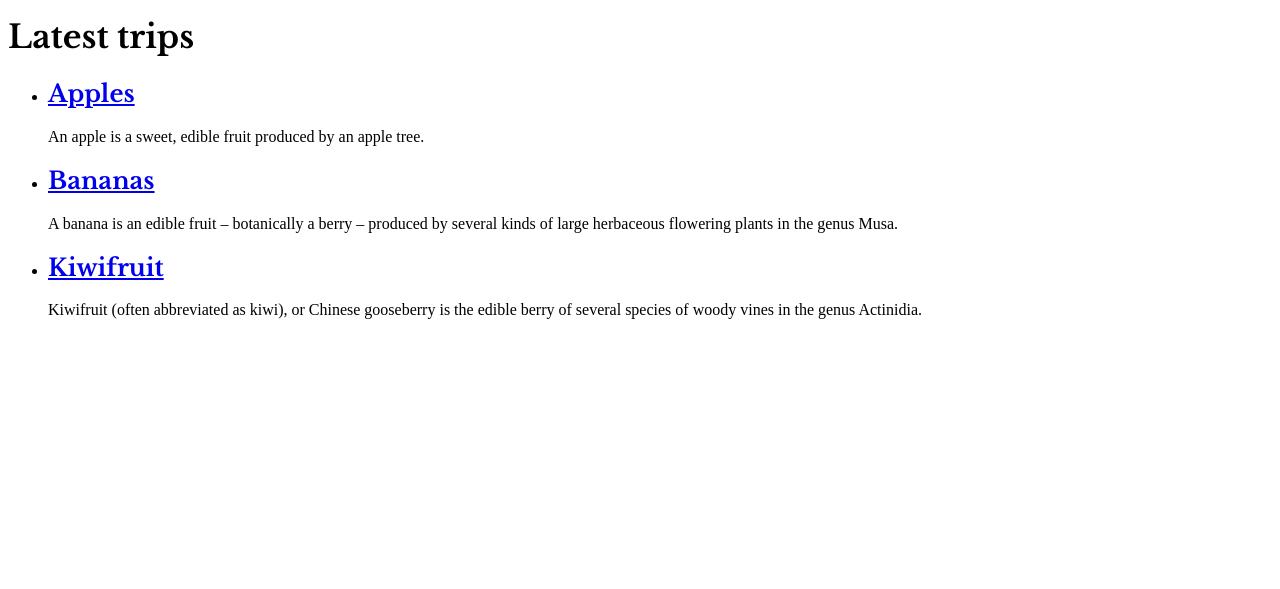
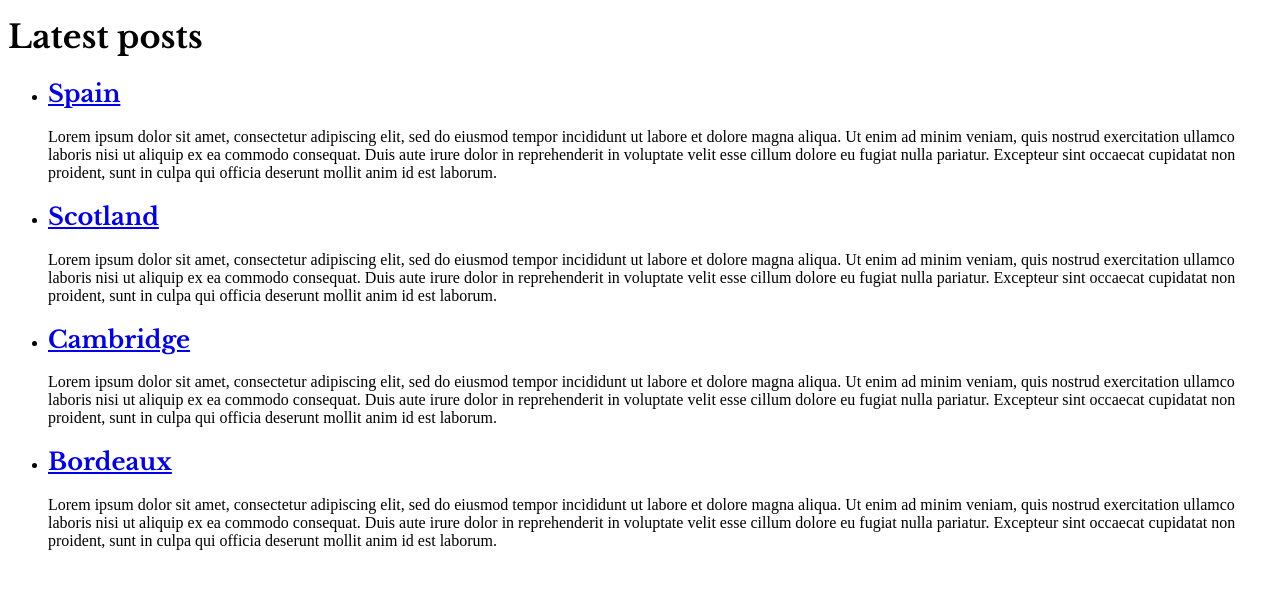
Before and after one commit to carlosjtacon/atlas, a Jekyll site: the page built from _pages/blog.html, in a window 1280 px wide, cut to the strip 112-701 px from the top of the page. Built offline with Jekyll 4.4.1, drawn with Linux system fonts in a browser that asks for light colours; some web fonts are replaced.

Commit message:
setup posts demo
trying posts and categories as a way to organize content

```diff
--- a/_config.yml
+++ b/_config.yml
@@ -5,6 +5,8 @@
     output: true
   trips:
     output: true
+
+permalink: "/:categories/:title"
 
 defaults:
   - scope:
@@ -19,6 +21,11 @@
       layout: "trip"
   - scope:
       path: ""
+      type: "posts"
+    values:
+      layout: "post"
+  - scope:
+      path: ""
     values:
       layout: "default"
   - scope:
--- /dev/null
+++ b/_layouts/post.html
@@ -0,0 +1,6 @@
+---
+layout: default
+---
+<h1>{{ page.title }}, {{ page.date | date_to_string }}</h1>
+
+{{ content }}
--- a/_pages/blog.html
+++ b/_pages/blog.html
@@ -3,13 +3,13 @@
 title: Blog
 permalink: /blog
 ---
-<h1>Latest trips</h1>
+<h1>Latest posts</h1>
 
 <ul>
-  {% for trip in site.trips %}
+  {% for post in site.posts %}
     <li>
-      <h2><a href="{{ trip.url }}">{{ trip.title }}</a></h2>
-      {{ trip.excerpt }}
+      <h2><a href="{{ post.url }}">{{ post.title }}</a></h2>
+      {{ post.excerpt }}
     </li>
   {% endfor %}
 </ul>
--- /dev/null
+++ b/_posts/days/2022-06-05-cambridge.md
@@ -0,0 +1,4 @@
+---
+category: days
+---
+Lorem ipsum dolor sit amet, consectetur adipiscing elit, sed do eiusmod tempor incididunt ut labore et dolore magna aliqua. Ut enim ad minim veniam, quis nostrud exercitation ullamco laboris nisi ut aliquip ex ea commodo consequat. Duis aute irure dolor in reprehenderit in voluptate velit esse cillum dolore eu fugiat nulla pariatur. Excepteur sint occaecat cupidatat non proident, sunt in culpa qui officia deserunt mollit anim id est laborum.
--- /dev/null
+++ b/_posts/tracks/2021-02-06-bordeaux.md
@@ -0,0 +1,4 @@
+---
+category: tracks
+---
+Lorem ipsum dolor sit amet, consectetur adipiscing elit, sed do eiusmod tempor incididunt ut labore et dolore magna aliqua. Ut enim ad minim veniam, quis nostrud exercitation ullamco laboris nisi ut aliquip ex ea commodo consequat. Duis aute irure dolor in reprehenderit in voluptate velit esse cillum dolore eu fugiat nulla pariatur. Excepteur sint occaecat cupidatat non proident, sunt in culpa qui officia deserunt mollit anim id est laborum.
--- /dev/null
+++ b/_posts/trips/2022-06-06-scotland.md
@@ -0,0 +1,4 @@
+---
+category: trips
+---
+Lorem ipsum dolor sit amet, consectetur adipiscing elit, sed do eiusmod tempor incididunt ut labore et dolore magna aliqua. Ut enim ad minim veniam, quis nostrud exercitation ullamco laboris nisi ut aliquip ex ea commodo consequat. Duis aute irure dolor in reprehenderit in voluptate velit esse cillum dolore eu fugiat nulla pariatur. Excepteur sint occaecat cupidatat non proident, sunt in culpa qui officia deserunt mollit anim id est laborum.
--- /dev/null
+++ b/_posts/trips/2023-05-09-spain.md
@@ -0,0 +1,4 @@
+---
+category: trips
+---
+Lorem ipsum dolor sit amet, consectetur adipiscing elit, sed do eiusmod tempor incididunt ut labore et dolore magna aliqua. Ut enim ad minim veniam, quis nostrud exercitation ullamco laboris nisi ut aliquip ex ea commodo consequat. Duis aute irure dolor in reprehenderit in voluptate velit esse cillum dolore eu fugiat nulla pariatur. Excepteur sint occaecat cupidatat non proident, sunt in culpa qui officia deserunt mollit anim id est laborum.
```
Also changed, not shown: _data/navigation.yml (+5 -3 lines), _pages/trips.html (added, +15 -0 lines), _data/content.yml (added).
